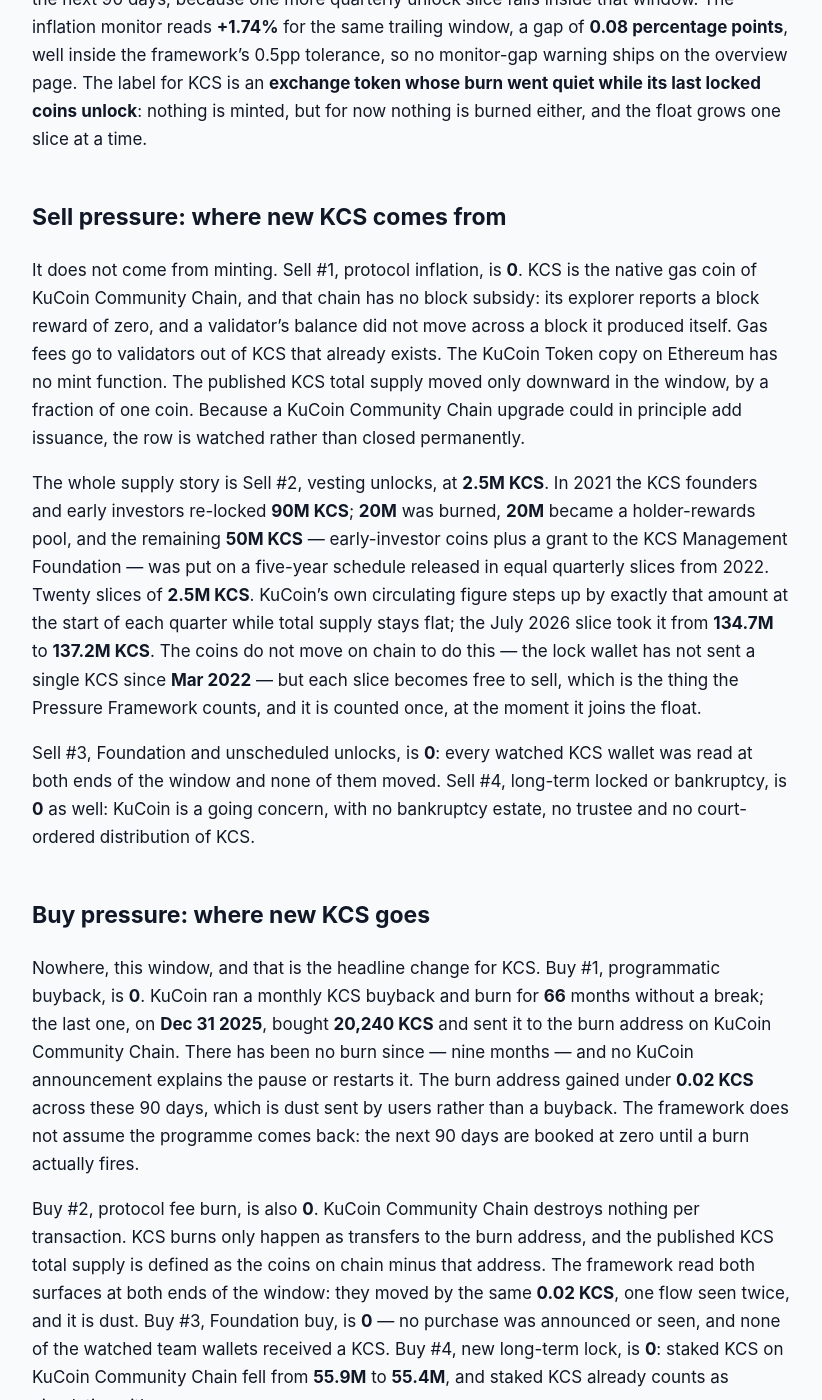
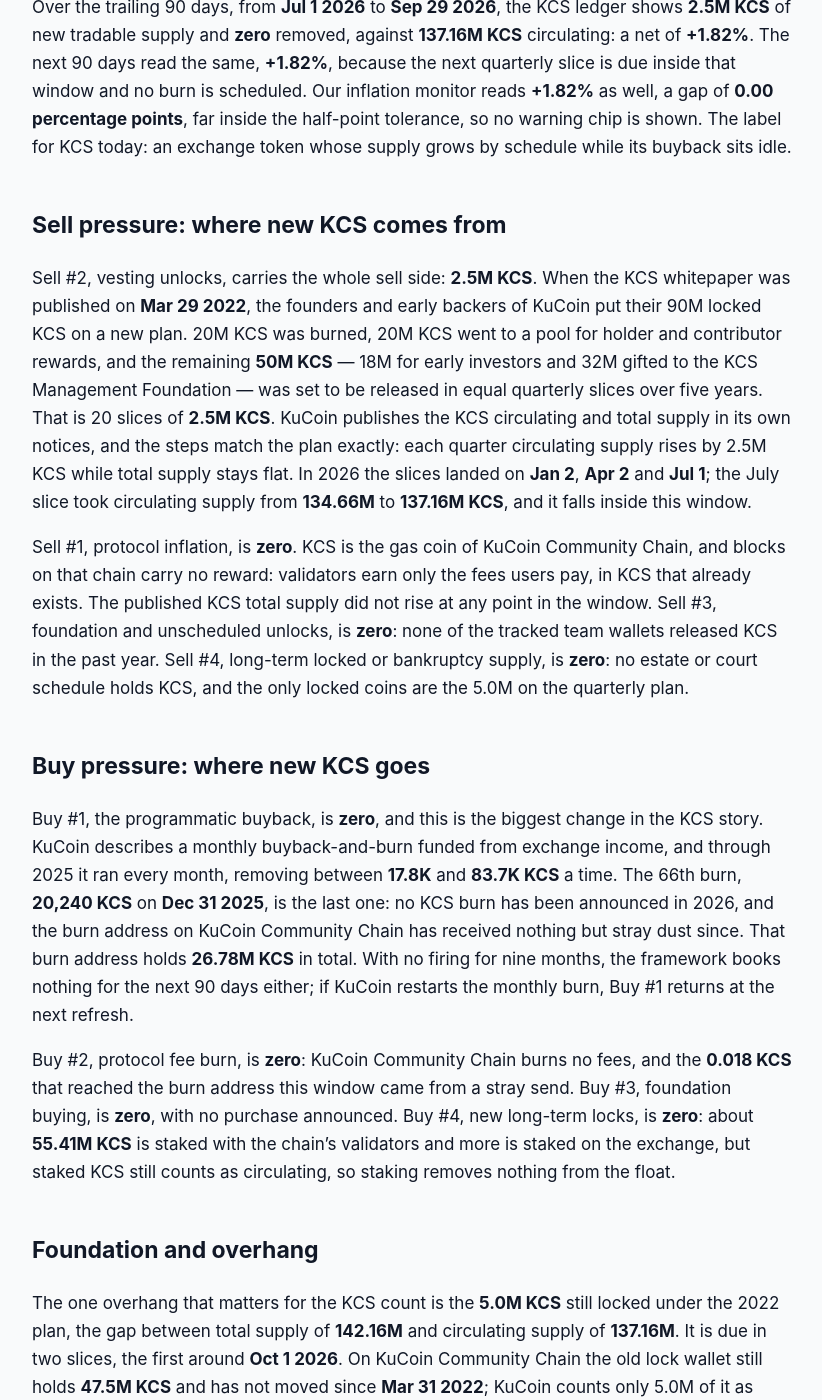
Before and after one commit to jeevansongmy-spec/mrnasdog-articles, a Jekyll site: the page built from crypto/kcs-pressure-framework.md, in a window 1280 px wide and 1400 px high, scrolled down 493 px. Shown: the whole window, without its empty margins (228-1050 px from the left). Built offline with Jekyll 4.4.1, drawn with Linux system fonts in a browser that asks for light colours; some of the changed text lies outside the part shown.

Commit message:
publish: crypto/kcs-pressure-framework

```diff
--- a/crypto/kcs-pressure-framework.md
+++ b/crypto/kcs-pressure-framework.md
@@ -1,6 +1,6 @@
 ---
-title: "KCS Inflation Analysis · September 2026 · Supply growing, projected to keep growing"
-description: "Supply growing: KCS reads +1.82% per 90 days. No KCS is minted, but a 2021 lockup releases 2.5M a quarter and KuCoin's burn is idle since Dec 31 2025."
+title: "KCS Inflation Analysis · September 2026 · Supply growing · projected to keep growing"
+description: "KCS supply is growing: a 2022 plan releases 2.5M KCS a quarter and KuCoin's burn has been idle since Dec 31 2025, so net is +1.82% over 90 days, the same next."
 canonical_url: "https://mrnasdog.com/research/kcs/inflation"
 tags: ["crypto", "kcs", "kucoin", "exchange"]
 published: true
@@ -8,65 +8,44 @@ published: true
 
 > Originally published at **[mrnasdog.com/research/kcs/inflation](https://mrnasdog.com/research/kcs/inflation)** by MrNasdog.
 
-KuCoin Token creates no new KCS — KuCoin Community Chain pays its validators from gas fees, and the KCS total supply only fell in the last 90 days — yet the Pressure Framework reads KCS at **+1.82%** over the trailing 90 days and **+1.82%** over the next 90. All of it comes from one mechanism: a 2021 lockup of **50M KCS** that releases **2.5M KCS** every quarter into the tradable float. Sell pressure is **2.5M KCS**, buy pressure is **0**, because the KuCoin buyback and burn has not fired since **Dec 31 2025**; the lockup has only **5.0M KCS** left, so it ends after **early Jan 2027**.
+# KCS Inflation Analysis · September 2026 · Supply growing · projected to keep growing
 
+The MrNasdog Pressure Framework reads KuCoin Token (KCS) as mildly inflationary: **+1.82%** net over the last 90 days and **+1.82%** over the next 90. The whole move comes from one scheduled source, a 2022 plan that releases **2.5M KCS** from a locked pool at the start of every quarter, while the KuCoin buyback-and-burn that used to offset it has not fired since **Dec 31 2025**. Only **5.0M KCS** is still locked, so the unlocks end after two more slices, around **Oct 1 2026** and **Jan 1 2027**.
 
 ## The verdict, in one paragraph
 
-
-Against a circulating base of **137.2M KCS**, the framework books **2.5M KCS** of sell pressure and **0** of buy pressure over the trailing 90 days — a net of **+1.82%** — and projects **+1.82%** for the next 90 days, because one more quarterly unlock slice falls inside that window. The inflation monitor reads **+1.74%** for the same trailing window, a gap of **0.08 percentage points**, well inside the framework's 0.5pp tolerance, so no monitor-gap warning ships on the overview page. The label for KCS is an **exchange token whose burn went quiet while its last locked coins unlock**: nothing is minted, but for now nothing is burned either, and the float grows one slice at a time.
-
+Over the trailing 90 days, from **Jul 1 2026** to **Sep 29 2026**, the KCS ledger shows **2.5M KCS** of new tradable supply and **zero** removed, against **137.16M KCS** circulating: a net of **+1.82%**. The next 90 days read the same, **+1.82%**, because the next quarterly slice is due inside that window and no burn is scheduled. Our inflation monitor reads **+1.82%** as well, a gap of **0.00 percentage points**, far inside the half-point tolerance, so no warning chip is shown. The label for KCS today: an exchange token whose supply grows by schedule while its buyback sits idle.
 
 ## Sell pressure: where new KCS comes from
 
+Sell #2, vesting unlocks, carries the whole sell side: **2.5M KCS**. When the KCS whitepaper was published on **Mar 29 2022**, the founders and early backers of KuCoin put their 90M locked KCS on a new plan. 20M KCS was burned, 20M KCS went to a pool for holder and contributor rewards, and the remaining **50M KCS** — 18M for early investors and 32M gifted to the KCS Management Foundation — was set to be released in equal quarterly slices over five years. That is 20 slices of **2.5M KCS**. KuCoin publishes the KCS circulating and total supply in its own notices, and the steps match the plan exactly: each quarter circulating supply rises by 2.5M KCS while total supply stays flat. In 2026 the slices landed on **Jan 2**, **Apr 2** and **Jul 1**; the July slice took circulating supply from **134.66M** to **137.16M KCS**, and it falls inside this window.
 
-It does not come from minting. Sell #1, protocol inflation, is **0**. KCS is the native gas coin of KuCoin Community Chain, and that chain has no block subsidy: its explorer reports a block reward of zero, and a validator's balance did not move across a block it produced itself. Gas fees go to validators out of KCS that already exists. The KuCoin Token copy on Ethereum has no mint function. The published KCS total supply moved only downward in the window, by a fraction of one coin. Because a KuCoin Community Chain upgrade could in principle add issuance, the row is watched rather than closed permanently.
-
-
-The whole supply story is Sell #2, vesting unlocks, at **2.5M KCS**. In 2021 the KCS founders and early investors re-locked **90M KCS**; **20M** was burned, **20M** became a holder-rewards pool, and the remaining **50M KCS** — early-investor coins plus a grant to the KCS Management Foundation — was put on a five-year schedule released in equal quarterly slices from 2022. Twenty slices of **2.5M KCS**. KuCoin's own circulating figure steps up by exactly that amount at the start of each quarter while total supply stays flat; the July 2026 slice took it from **134.7M** to **137.2M KCS**. The coins do not move on chain to do this — the lock wallet has not sent a single KCS since **Mar 2022** — but each slice becomes free to sell, which is the thing the Pressure Framework counts, and it is counted once, at the moment it joins the float.
-
-
-Sell #3, Foundation and unscheduled unlocks, is **0**: every watched KCS wallet was read at both ends of the window and none of them moved. Sell #4, long-term locked or bankruptcy, is **0** as well: KuCoin is a going concern, with no bankruptcy estate, no trustee and no court-ordered distribution of KCS.
-
+Sell #1, protocol inflation, is **zero**. KCS is the gas coin of KuCoin Community Chain, and blocks on that chain carry no reward: validators earn only the fees users pay, in KCS that already exists. The published KCS total supply did not rise at any point in the window. Sell #3, foundation and unscheduled unlocks, is **zero**: none of the tracked team wallets released KCS in the past year. Sell #4, long-term locked or bankruptcy supply, is **zero**: no estate or court schedule holds KCS, and the only locked coins are the 5.0M on the quarterly plan.
 
 ## Buy pressure: where new KCS goes
 
+Buy #1, the programmatic buyback, is **zero**, and this is the biggest change in the KCS story. KuCoin describes a monthly buyback-and-burn funded from exchange income, and through 2025 it ran every month, removing between **17.8K** and **83.7K KCS** a time. The 66th burn, **20,240 KCS** on **Dec 31 2025**, is the last one: no KCS burn has been announced in 2026, and the burn address on KuCoin Community Chain has received nothing but stray dust since. That burn address holds **26.78M KCS** in total. With no firing for nine months, the framework books nothing for the next 90 days either; if KuCoin restarts the monthly burn, Buy #1 returns at the next refresh.
 
-Nowhere, this window, and that is the headline change for KCS. Buy #1, programmatic buyback, is **0**. KuCoin ran a monthly KCS buyback and burn for **66** months without a break; the last one, on **Dec 31 2025**, bought **20,240 KCS** and sent it to the burn address on KuCoin Community Chain. There has been no burn since — nine months — and no KuCoin announcement explains the pause or restarts it. The burn address gained under **0.02 KCS** across these 90 days, which is dust sent by users rather than a buyback. The framework does not assume the programme comes back: the next 90 days are booked at zero until a burn actually fires.
-
-
-Buy #2, protocol fee burn, is also **0**. KuCoin Community Chain destroys nothing per transaction. KCS burns only happen as transfers to the burn address, and the published KCS total supply is defined as the coins on chain minus that address. The framework read both surfaces at both ends of the window: they moved by the same **0.02 KCS**, one flow seen twice, and it is dust. Buy #3, Foundation buy, is **0** — no purchase was announced or seen, and none of the watched team wallets received a KCS. Buy #4, new long-term lock, is **0**: staked KCS on KuCoin Community Chain fell from **55.9M** to **55.4M**, and staked KCS already counts as circulating either way.
-
+Buy #2, protocol fee burn, is **zero**: KuCoin Community Chain burns no fees, and the **0.018 KCS** that reached the burn address this window came from a stray send. Buy #3, foundation buying, is **zero**, with no purchase announced. Buy #4, new long-term locks, is **zero**: about **55.41M KCS** is staked with the chain's validators and more is staked on the exchange, but staked KCS still counts as circulating, so staking removes nothing from the float.
 
 ## Foundation and overhang
 
-
-The KCS overhang is large, readable on chain, and has sat still for more than four years. The first item is the lock wallet itself, holding **47.5M KCS**: the **5.0M** still locked, plus **42.5M** released on paper but never moved since **Mar 2022**. That 42.5M is already counted as circulating, so selling it later would not add to this reading — but it is the single biggest pile of KCS that could reach the market. The second item is the holder-rewards pool at **19.9M KCS**, which last paid out in **Jun 2022**. The third is two wallets that took the first 2022 slice, at **1.6M** and **0.9M KCS**, both untouched since. All of them are read from the chain at every rebuild. The buyback destination is the burn address, where KCS is destroyed rather than held. If any of these balances falls between refreshes, the outflow enters Sell #3 at the next refresh.
-
+The one overhang that matters for the KCS count is the **5.0M KCS** still locked under the 2022 plan, the gap between total supply of **142.16M** and circulating supply of **137.16M**. It is due in two slices, the first around **Oct 1 2026**. On KuCoin Community Chain the old lock wallet still holds **47.5M KCS** and has not moved since **Mar 31 2022**; KuCoin counts only 5.0M of it as locked, so the rest is already inside the float and a sale from it would add nothing new. Three more team-linked wallets are tracked: a holder and contributor incentive pool with **19.9M KCS**, unchanged since Dec 2024, and two early wallets with **1.6M** and **0.9M KCS** that have never moved. The burn address is tracked too, at **26.78M KCS**. These balances are re-read on every refresh; if any of them falls between refreshes, the outflow enters Sell #3 at the next refresh.
 
 ## How KCS compares to other exchange tokens
 
+Exchange tokens share one promise: the exchange uses part of its income to take its own token off the market. KCS and BNB both tie a burn to the business and both aim for a long-run supply of 100M — for KCS, from a 200M start. The difference is in who sets the burn. A burn written into fixed code fires on a timetable whatever the managers decide, while the KCS burn is a policy KuCoin runs by hand. That design is why the KCS burn could stop for nine months with no rule broken, and why the KCS supply reading now turns on a company decision rather than on code.
 
-KCS belongs to the exchange-token class: coins whose supply story is a company buying back and burning its own token out of trading revenue. The strongest members of that class run a burn set by a fixed, published rule, so the burn keeps firing whether or not anyone announces it, and their inflation readings are genuinely negative quarter after quarter. KCS used to sit in that group on rhythm alone — a burn every month for five and a half years. What separates it now is that its burn is a company decision with no rule enforced on chain, and the decision has been to stop, at least for now.
-
-
-On issuance, KCS is stricter than most layer-one chains. Uncapped proof-of-stake chains mint new coins to pay stakers every day, and even a halving chain like Bitcoin still mints on every block. KuCoin Community Chain mints nothing, so KCS sits closer to a capped token whose only growth is an unlock. And that unlock is small and finite: **2.5M KCS** a quarter with **5.0M** left, against the multi-year, multi-billion-coin vesting calendars many newer tokens carry.
-
-
-So the comparison cuts both ways. Against an exchange token with an automatic burn, KCS looks weak, because its demand-side removal is switched off and nothing in the code turns it back on. Against a young token still vesting its team and investors, KCS looks clean, because its unlock ends within two quarters. Once the last slice lands, KCS supply will be flat unless the burn returns.
-
+The second difference is the unlock tail. Many exchange tokens have no locked supply left, so their float can only shrink or stay flat. KCS still has a scheduled release running, and with the burn idle that release sets the direction: **2.5M KCS** a quarter is about **1.8%** of the float. Unlike proof-of-stake chains that pay validators in new coins, KCS mints nothing, so once the last slice lands around **Jan 1 2027** the KCS float can only hold steady or shrink.
 
 ## What to watch in the next 90 days
 
-
-First, the next quarterly unlock slice of **2.5M KCS**, expected in **early Oct 2026**; it is the only scheduled event in the window and it sets the next-90-day reading. Second, the KuCoin burn announcement channel: a single restarted monthly burn would pull the reading down, and at the 2025 pace of roughly **18,000** to **146,000 KCS** a month it would take far more than one burn to offset a 2.5M slice. Third, the burn address on KuCoin Community Chain, read at every rebuild, which shows a real burn the day it lands. Fourth, the lock wallet at **47.5M KCS** — any outflow is the first movement in more than four years. Fifth, the final slice in **early Jan 2027**, just after this window, which ends the schedule.
-
+First, the 19th of 20 quarterly slices, **2.5M KCS** due around **Oct 1 2026**, which the forward reading already counts. Second, any sign that KuCoin restarts the monthly buyback-and-burn: a burn notice or a new transfer to the burn address would bring Buy #1 back and cut the net. Third, the final slice around **Jan 1 2027**, just outside this window, after which the KCS lock is empty. Fourth, the old lock wallet with **47.5M KCS** and the **19.9M KCS** incentive pool, which have not moved in years. Fifth, KCS utility changes on the exchange, such as token sales for KCS holders, which change why people hold KCS but not how many exist.
 
 ## Summary
 
-
-The MrNasdog Pressure Framework reads KCS at **+1.82%** over the trailing 90 days and **+1.82%** projected forward: supply growing, projected to keep growing. The mechanism is not inflation but unlock — KuCoin Community Chain mints no KCS, while a 2021 lockup releases **2.5M KCS** a quarter into a float of **137.2M**. The key risk is on the buy side: the KuCoin buyback and burn that used to offset this has not fired since **Dec 31 2025**, and nothing on chain forces it to return. The ceiling is the comfort — only **5.0M KCS** of the lockup is left, and total supply of **142.2M KCS** can only go down from here unless the chain itself changes.
+The MrNasdog Pressure Framework reads KuCoin Token (KCS) at **+1.82% net** over the trailing 90 days and **+1.82%** over the next 90: a scheduled quarterly unlock of **2.5M KCS** with nothing on the buy side, because KuCoin's monthly buyback-and-burn has not fired since **Dec 31 2025**. KCS has no block reward, so the unlock plan is the only source of new tradable supply, and only **5.0M KCS** of it is left. The key risk for the reading is the burn: it depends on a KuCoin decision, and it can return or stay silent. After the last slice around Jan 1 2027, KCS supply has no scheduled growth at all.
 
 ---
 
-*MrNasdog Pressure Framework analysis of KCS, Metric 1 — Inflation. Data + explanation only. Not financial advice. Updated Sep 18 2026.*
+*MrNasdog Pressure Framework analysis of KCS, Metric 1 — Inflation. Data + explanation only. Not financial advice. Checked Sep 29 2026.*
```
